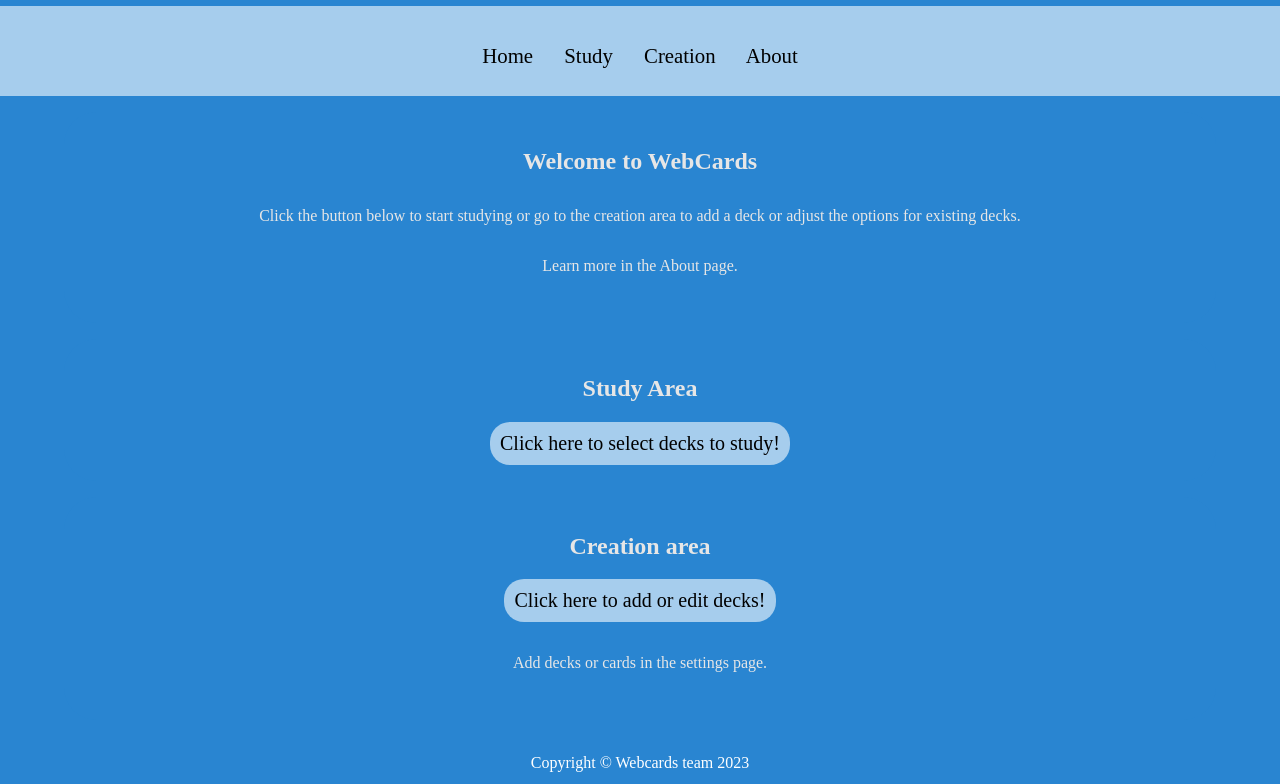
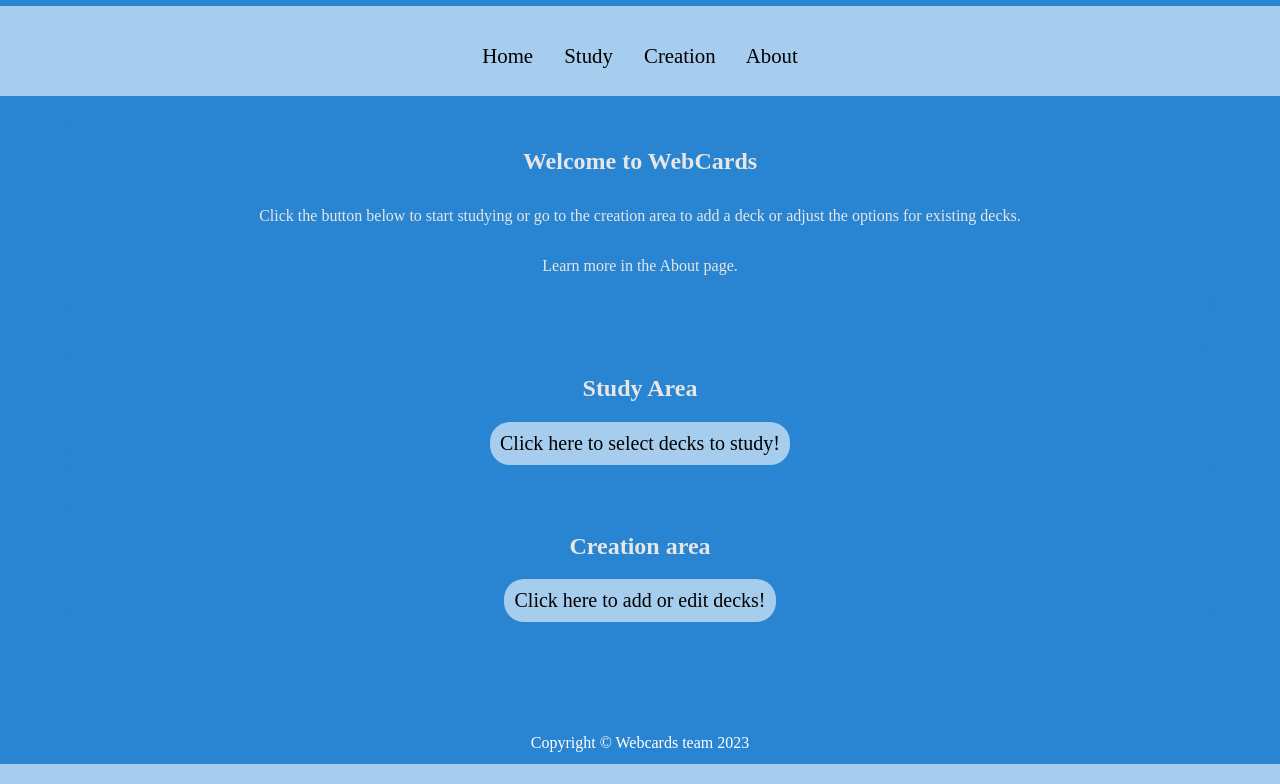
Before and after one commit to BlackHalcyon/WebCards, a plain HTML site: page Frontend/index.html in a window 1280 px wide. Shown: the part 84-868 px from the top of the page. Drawn offline with Linux system fonts and the light colour scheme.

Commit message:
minor change to main page

```diff
--- a/Frontend/index.html
+++ b/Frontend/index.html
@@ -55,8 +55,6 @@ Click here to select decks to study!
 <a href="creation.html" style="text-decoration:none">
 Click here to add or edit decks!
 </a></div>
-
-<p>Add decks or cards in the settings page.</p>
 </div>
 
 
```
